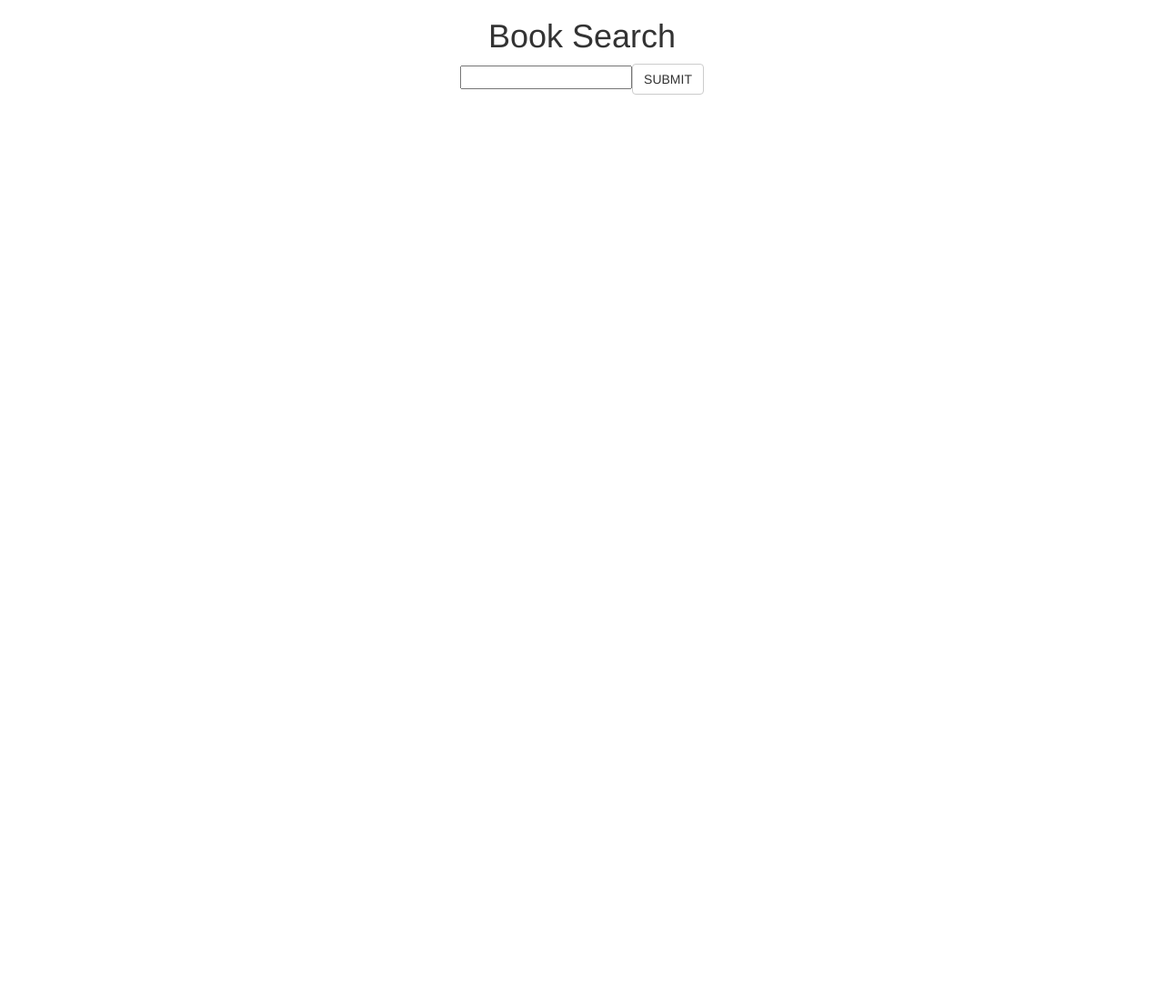
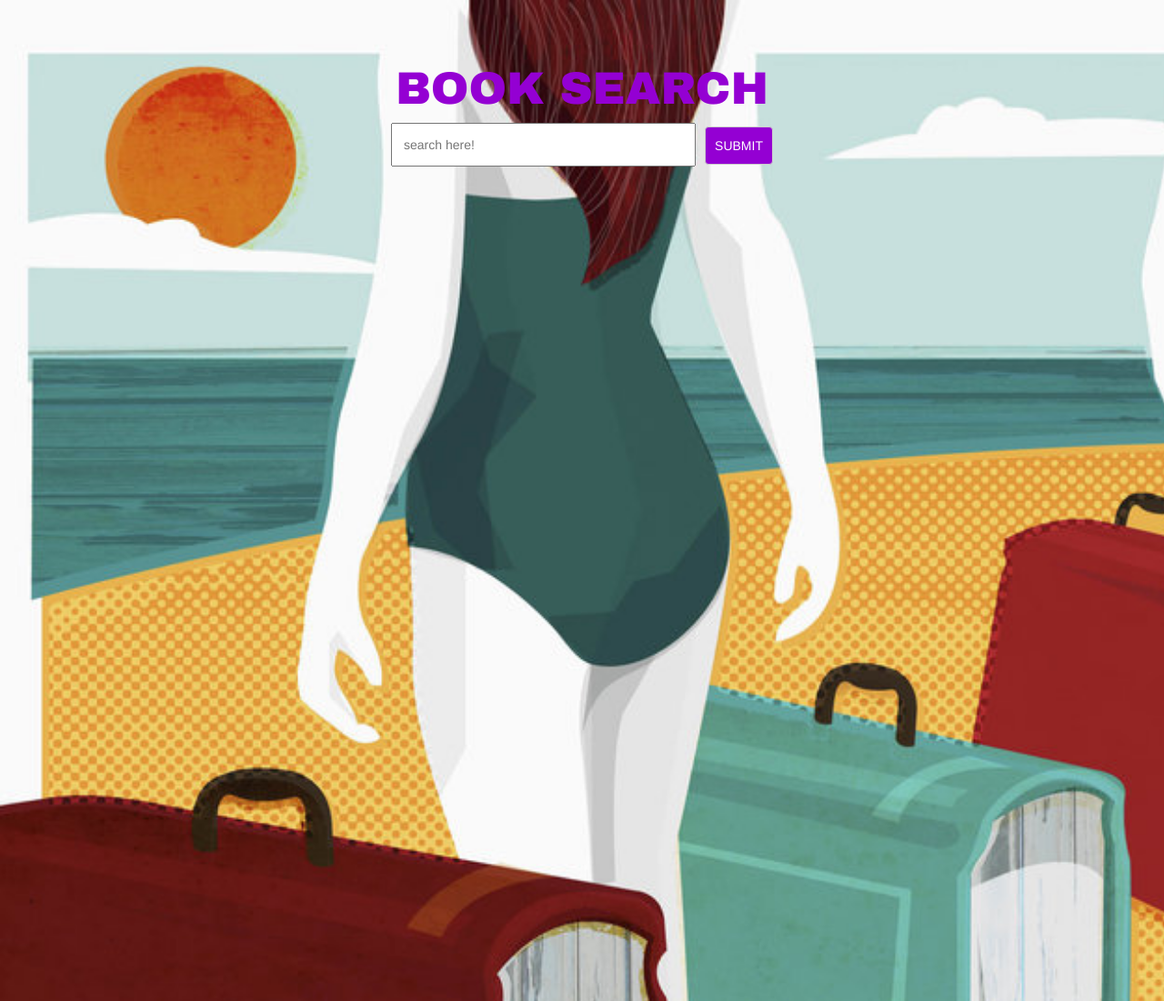
Before and after one commit to planets09/booksearch, a plain HTML site: page index.html in a window 1280 px wide. Shown: the top 1100 px of the page at 91% size. Before the commit the page ends 800 px from the top, so only its background shows below. Drawn offline with nearby package versions, Linux system fonts and the light colour scheme.

Commit message:
reformat background, imagesand links

```diff
--- a/css/main.css
+++ b/css/main.css
@@ -3,6 +3,49 @@
 *//*3326030.1677ed0.65b38b60c13442f68c88e34c7063e7bf
 */
 
+/*font-family: 'Archivo Black', sans-serif;
+font-family: 'Poiret One', cursive;*/
+
+body {
+	background-image: url(../images/beachbooks.jpg);
+	background-size: cover;
+	background-repeat: no-repeat;
+}
+
+.btn-default{
+	color: white;
+	background-color: #9400D3;
+	padding: 10px;
+}
+
 .container {
 	text-align: center;
+	overflow-y: scroll;
+	width: 700px;
+	height: 1500px;
 }
+
+#results{
+	background-color: rgba(208,219,223,0.6)
+}
+
+.animated {
+  -webkit-animation-duration: 3s;
+  animation-duration: 3s;
+  -webkit-animation-fill-mode: both;
+  animation-fill-mode: both;
+}
+
+h1 {
+	font-family: 'Archivo Black', sans-serif;
+	color: #9400D3;
+	text-transform: uppercase;
+	font-size: 50px;
+	margin-top: 70px;
+}
+
+input {
+	padding: 12px;
+	width: 50%;
+	margin-right: 10px;
+}
--- a/index.html
+++ b/index.html
@@ -10,6 +10,7 @@
 	<link href="https://maxcdn.bootstrapcdn.com/font-awesome/4.7.0/css/font-awesome.min.css" rel="stylesheet" integrity="sha384-wvfXpqpZZVQGK6TAh5PVlGOfQNHSoD2xbE+QkPxCAFlNEevoEH3Sl0sibVcOQVnN" crossorigin="anonymous" />
   	<link rel="shortcut icon" href="images/favicon.ico" />
 	<link href="https://maxcdn.bootstrapcdn.com/bootstrap/3.3.7/css/bootstrap.min.css" rel="stylesheet" integrity="sha384-BVYiiSIFeK1dGmJRAkycuHAHRg32OmUcww7on3RYdg4Va+PmSTsz/K68vbdEjh4u" crossorigin="anonymous" />
+	<link href="https://fonts.googleapis.com/css?family=Archivo+Black|Poiret+One" rel="stylesheet">
 	<link href="https://maxcdn.bootstrapcdn.com/bootstrap/3.3.7/js/bootstrap.min.js" />
 	<link href="https://maxcdn.bootstrapcdn.com/bootstrap/3.3.7/css/bootstrap.min.css" />
 	<link rel="stylesheet" href="css/animate.css" />
@@ -18,7 +19,9 @@
 </head>
 
 
-<body>
+<body id="body">
+
+
 
 	<div id="googleBooks">
 
--- a/js/main.js
+++ b/js/main.js
@@ -18,24 +18,19 @@ btn.className = 'btn btn-default btn-md';
 
 // btn.type = "button";
 
-//create text variable and target the ID:
-// var btn = document.getElementById('btn');
-// var results = document.getElementById('results');
 
 //create textnode:
 var h1Text = document.createTextNode('Book Search');
-var inputText = document.createTextNode('search here!');
 var btnText = document.createTextNode('SUBMIT');
 // console.log(h1Text);
-// console.log(inputText);
+// console.log(btnText);
 
-// use .appendChild to append the text node to element:
+//create attribute:
+input.placeholder = 'search here!'
+
+// use .appendChild to append textNode or variable to element:
 h1.appendChild(h1Text);
-input.appendChild(inputText);
 btn.appendChild(btnText);
-// console.log(h1);
-// console.log(input);
-
 div.appendChild(divContainer);
 divContainer.appendChild(h1);
 divContainer.appendChild(input);
@@ -44,13 +39,11 @@ divContainer.appendChild(divResults);
 
 document.getElementById('googleBooks').appendChild(div);
 
-// console.log(div);
 
 //Google books API:
 function bookSearch(){
-	//create text variable to assign the input's value.
+//create text variable to assign the input's value.
 	var search = input.value;
-	console.log(search);
 //Setting results.innerHTML to empty string will empty out the results div, so that
 // whatever is searched next can take up that space.
 	results.innerHTML = "";
@@ -61,18 +54,23 @@ function bookSearch(){
 		dataType: 'json',
 //using GET to bring information back from API.
 		type: 'GET',
-//The data parameter is the entire JSON file retrieved from server. Reminder, the parameter is just a variable.
+//The data parameter is the entire JSON file retrieved from server. Reminder, the
+//parameter is just a variable.
 		success: function(books){
 			console.log(books);
-//books is the name of large object, one of the property is items array.
+//books is the name of large object, one of the property is 'items' array.
 			for(var i=0; i < books.items.length; i++){
 				var img = document.createElement('img');
 				var a = document.createElement('a');
+//
 				img.src = books.items[i].volumeInfo.imageLinks.thumbnail;
 				a.href = books.items[i].volumeInfo.previewLink;
+
+				img.className = "animated infinite pulse"
 				a.target = "_blank";
 				a.appendChild(img);
-//books is the name of large object, the volumeInfo property in array and there is a title property. This all goes inside the results div:
+//books is the name of large object, the 'volumeInfo' property in array and there is a
+//title property. This all goes inside the results div:
 				results.innerHTML += '<h2>'+ books.items[i].volumeInfo.title + '</h2>';
 				results.innerHTML += '<h2>'+ books.items[i].volumeInfo.authors + '</h2>';
 				results.innerHTML += '<h3>'+ books.items[i].volumeInfo.publisher + '</h3>';
@@ -82,7 +80,13 @@ function bookSearch(){
 		}
 	});
 }
-
 //These are the parameters for addEventListener: ('type', listener, useCapture)
 // example: btn.addEventListener('type', listener, useCapture);
 btn.addEventListener('click', bookSearch, false);
+
+
+//Example: immediately invoked expression. You targetted the body to run the program.
+// (function() {
+// 	var body = document.getElementById('body')
+// 	body.addEventListener('click', bookSearch, false);
+// })();
```
Also changed, not shown: images/beachbooks.jpg (added), 1 other file.
